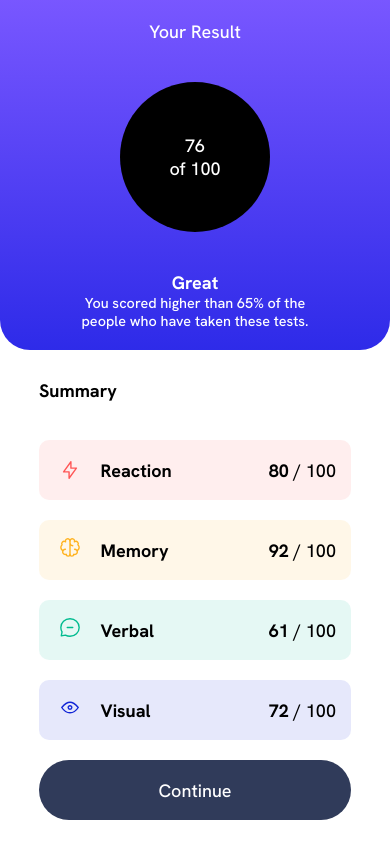
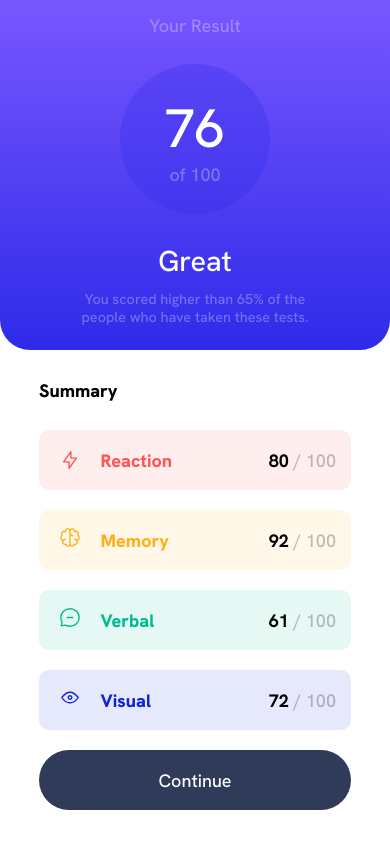
Before and after one commit to Smailen5/results-summary-component-main, a plain HTML site: page index.html in a window 390 px wide. Drawn offline with Linux system fonts and the light colour scheme.

Commit message:
versione mobile ok
fine versione mobile

```diff
--- a/index.html
+++ b/index.html
@@ -20,23 +20,27 @@
 
 <body>
   <div class="top">
-    <div>Your Result</div>
-    <div class="circle">76
-      <div>of 100</div>
+    <div class="trasparent">Your Result</div>
+    <div class="circle">
+      <div id="big-num">76</div>
+      <div class="trasparent">of 100</div>
     </div>
 
     <div class="title">
-      <strong>Great</strong>
-      You scored higher than 65% of the people who have taken these tests.
+      <div id="great">Great</div>
+      <div class="trasparent" id="sub-title">
+        You scored higher than 65% of the people who have taken these tests.
+      </div>
+
     </div>
 
   </div>
   <main>
     <div class="main">
 
-      <div class="container-dati mrg" id="summary">
+      <div class="container-dati" id="summary">
         <div class="title-dato">
-          <strong>Summary</strong>
+          <p>Summary</p>
         </div>
         <div class="dato"></div>
       </div>
@@ -44,40 +48,40 @@
       <div class="container-dati mrg" id="reaction">
         <div class="title-dato">
           <img src="/assets/images/icon-reaction.svg" alt="">
-          <strong>Reaction</strong>
+          <p>Reaction</p>
         </div>
         <div class="dato">
-          <strong>80 </strong>/ 100
+          <strong>80 </strong><span>/ 100</span>
         </div>
       </div>
 
       <div class="container-dati mrg" id="memory">
         <div class="title-dato">
           <div class="cnt-img"><img src="/assets/images/icon-memory.svg" alt=""></div>
-          <strong>Memory</strong>
+          <p>Memory</p>
         </div>
         <div class="dato">
-          <strong>92 </strong>/ 100
+          <strong>92 </strong><span>/ 100</span>
         </div>
       </div>
 
       <div class="container-dati mrg" id="verbal">
         <div class="title-dato">
           <div class="cnt-img"><img src="/assets/images/icon-verbal.svg" alt=""></div>
-          <strong>Verbal</strong>
+          <p>Verbal</p>
         </div>
         <div class="dato">
-          <strong>61 </strong>/ 100
+          <strong>61 </strong><span>/ 100</span>
         </div>
       </div>
 
       <div class="container-dati mrg" id="visual">
         <div class="title-dato">
           <div class="cnt-img"><img src="/assets/images/icon-visual.svg" alt=""></div>
-          <strong>Visual</strong>
+          <p>Visual</p>
         </div>
         <div class="dato">
-          <strong>72</strong> / 100
+          <strong>72 </strong><span>/ 100</span>
         </div>
       </div>
       <div class="button">
--- a/style.css
+++ b/style.css
@@ -32,7 +32,7 @@
     width: 150px;
     height: 150px;
     border-radius: 50%;
-    background-color: black;
+    background-color: hsla(241, 81%, 54%, 0.3);
     display: flex;
     flex-direction: column;
     justify-content: center;
@@ -62,7 +62,7 @@ main {
     flex-direction: column;
 }
 /* sfondo dati */
-#summary {background: none;}
+#summary {background: none;margin: 10px 0 0;}
 #reaction {background-color: hsla(0, 100%, 67%, 0.1);}
 #memory {background-color: hsla(39, 100%, 56%, 0.1);}
 #verbal {background-color: hsla(166, 100%, 37%, 0.1);}
@@ -102,10 +102,18 @@ main {
 
 main img {
     margin: 20px;
-    /* border: 1px solid red; */
     width: 1.2em;
 }
 
-strong {
-    font-weight: 700;
-}
+strong {font-weight: 700;}
+#big-num{font-size: 3em;}
+.trasparent{color: hsla(0, 0%, 100%, 0.3);}
+#sub-title{font-size: 1em; margin: 10px 0;}
+#great{font-weight: 500;font-size: 2em;}
+p{font-weight: 800;}
+
+#reaction p{color: hsl(0, 100%, 67%);}
+#memory p{color: hsl(39, 100%, 56%);}
+#verbal p{color: hsl(166, 100%, 37%);}
+#visual p{color: hsl(234, 85%, 45%);}
+span{color: hsla(0, 1%, 17%, 0.3);}
```
